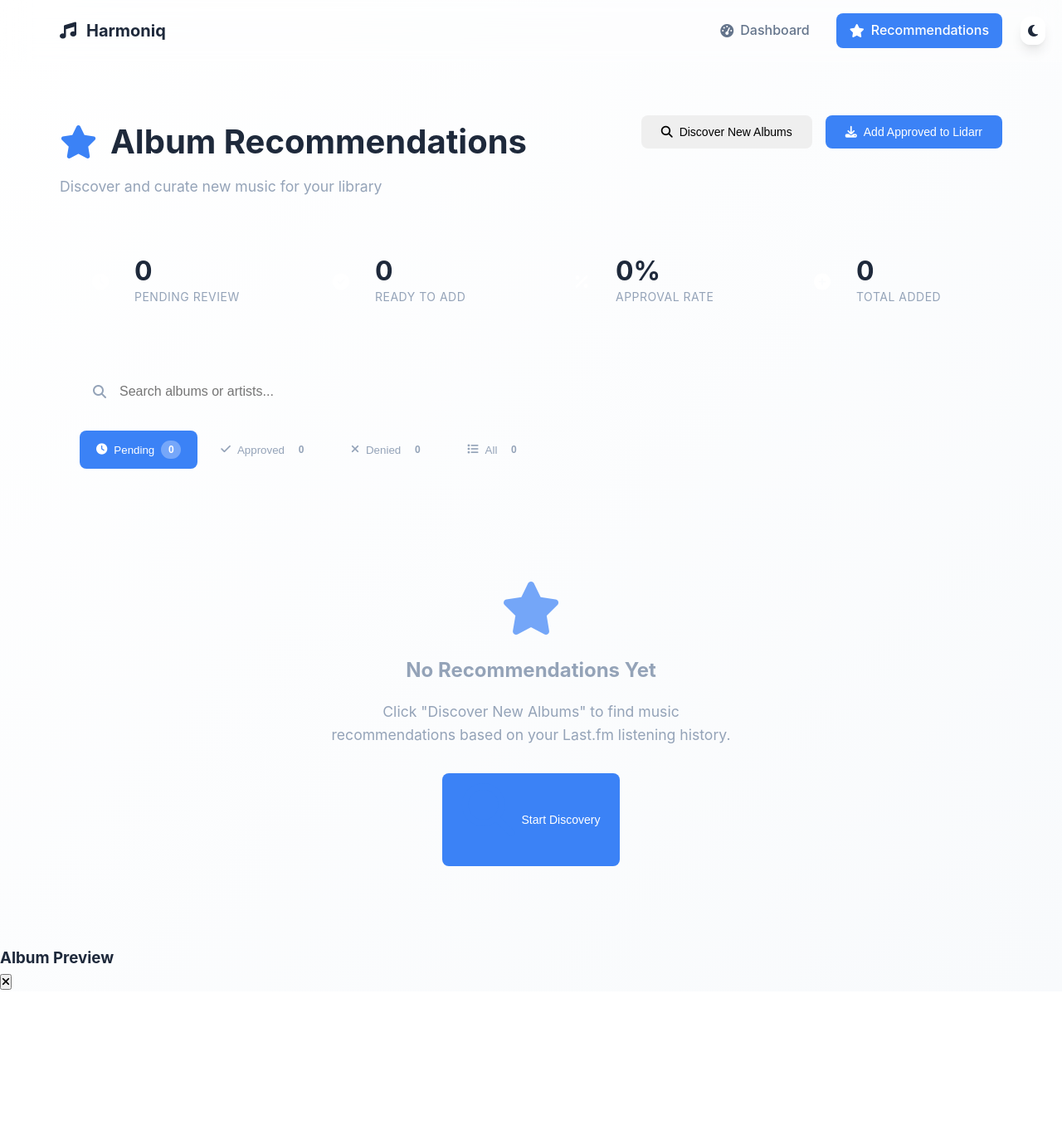
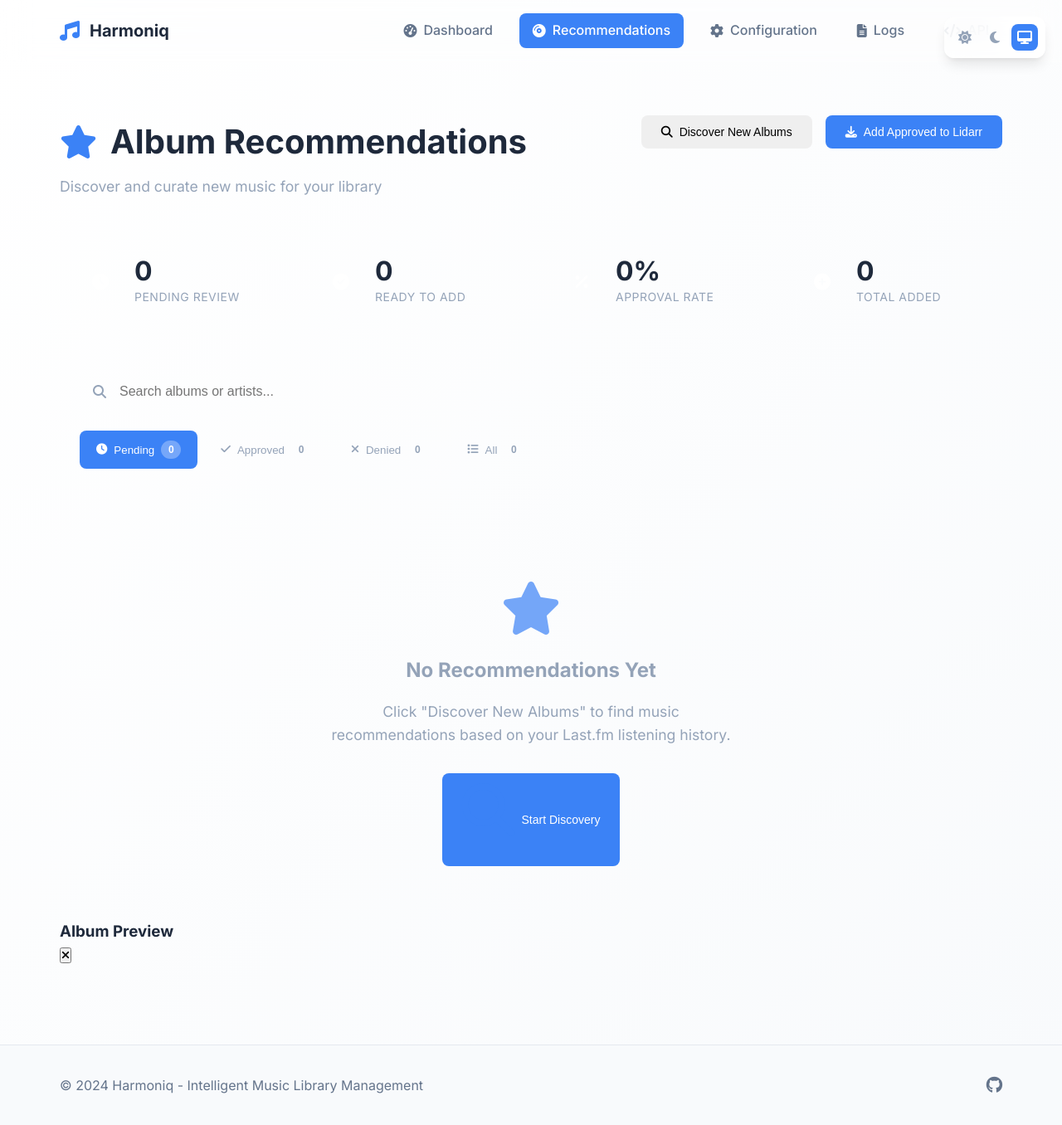
Before and after one commit to wjbeckett/harmoniq, a FastAPI app: page /recommendations in a window 1280 px wide. Shown: the whole page at 83% size. Before the commit the page ends 1193 px from the top, so only its background shows below. Run offline with FastAPI, Linux system fonts and the light colour scheme; data that the repository does not hold is empty; parts of the project's set-up code (start-up, migrations or seed data) failed here and were passed over.

Commit message:
fix: standardize recommendations page template structure
- Convert recommendations.html to extend base.html template
- Fix navigation inconsistencies and theme toggle functionality
- Maintain all existing recommendations features while using shared UI components

```diff
--- a/src/harmoniq/web/templates/base.html
+++ b/src/harmoniq/web/templates/base.html
@@ -38,19 +38,19 @@
             </div>
 
             <div class="nav-links">
-                <a href="/" class="nav-link active">
+                <a href="/" class="nav-link" data-page="dashboard">
                     <i class="fas fa-tachometer-alt"></i>
                     <span>Dashboard</span>
                 </a>
-                <a href="/recommendations" class="nav-link">
+                <a href="/recommendations" class="nav-link" data-page="recommendations">
                     <i class="fas fa-compact-disc"></i>
                     <span>Recommendations</span>
                 </a>
-                <a href="/config" class="nav-link">
+                <a href="/config" class="nav-link" data-page="config">
                     <i class="fas fa-cog"></i>
                     <span>Configuration</span>
                 </a>
-                <a href="/logs" class="nav-link">
+                <a href="/logs" class="nav-link" data-page="logs">
                     <i class="fas fa-file-alt"></i>
                     <span>Logs</span>
                 </a>
@@ -93,6 +93,26 @@
     <!-- Base JavaScript -->
     <script src="{{ url_for('static', path='js/theme.js') }}"></script>
     <script src="{{ url_for('static', path='js/utils.js') }}"></script>
+    <script>
+        document.addEventListener('DOMContentLoaded', function() {
+            // Set active navigation based on current path
+            const currentPath = window.location.pathname;
+            const navLinks = document.querySelectorAll('.nav-link');
+
+            navLinks.forEach(link => {
+                link.classList.remove('active');
+
+                const href = link.getAttribute('href');
+                if (href === currentPath ||
+                    (currentPath === '/' && href === '/') ||
+                    (currentPath.startsWith('/recommendations') && href === '/recommendations') ||
+                    (currentPath.startsWith('/config') && href === '/config') ||
+                    (currentPath.startsWith('/logs') && href === '/logs')) {
+                    link.classList.add('active');
+                }
+            });
+        });
+    </script>
 
     {% block scripts %}{% endblock %}
 </body>
--- a/src/harmoniq/web/templates/recommendations.html
+++ b/src/harmoniq/web/templates/recommendations.html
@@ -1,37 +1,8 @@
+{% extends "base.html" %}
 
-<!DOCTYPE html>
-<html lang="en">
-<head>
-    <meta charset="UTF-8">
-    <meta name="viewport" content="width=device-width, initial-scale=1.0">
-    <title>Album Recommendations - Harmoniq</title>
-    <link rel="stylesheet" href="/static/css/styles.css">
-    <link rel="stylesheet" href="https://cdnjs.cloudflare.com/ajax/libs/font-awesome/6.4.0/css/all.min.css">
-</head>
-<body>
-    <nav class="navbar">
-        <div class="nav-container">
-            <div class="nav-brand">
-                <i class="fas fa-music"></i>
-                <span>Harmoniq</span>
-            </div>
-            <div class="nav-links">
-                <a href="/dashboard" class="nav-link">
-                    <i class="fas fa-tachometer-alt"></i>
-                    Dashboard
-                </a>
-                <a href="/recommendations" class="nav-link active">
-                    <i class="fas fa-star"></i>
-                    Recommendations
-                </a>
-                <div class="theme-toggle" onclick="window.theme.toggle()">
-                    <i class="fas fa-moon"></i>
-                </div>
-            </div>
-        </div>
-    </nav>
+{% block title %}Album Recommendations - Harmoniq{% endblock %}
 
-    <main class="main-content">
+{% block content %}
 <div class="page-header">
     <div class="header-content">
         <h1>
@@ -175,7 +146,6 @@
         Start Discovery
     </button>
 </div>
-    </main>
 
 <!-- Album Preview Modal -->
 <div class="modal" id="albumPreviewModal">
@@ -191,13 +161,8 @@
         </div>
     </div>
 </div>
+{% endblock %}
 
-    <!-- Toast Container -->
-    <div class="toast-container" id="toastContainer"></div>
-
-    <!-- Scripts -->
-    <script src="/static/js/theme.js"></script>
-    <script src="/static/js/utils.js"></script>
-    <script src="/static/js/recommendations.js"></script>
-</body>
-</html>
+{% block scripts %}
+<script src="{{ url_for('static', path='js/recommendations.js') }}"></script>
+{% endblock %}
```
Lines whose indentation alone changed are shown as unchanged.
